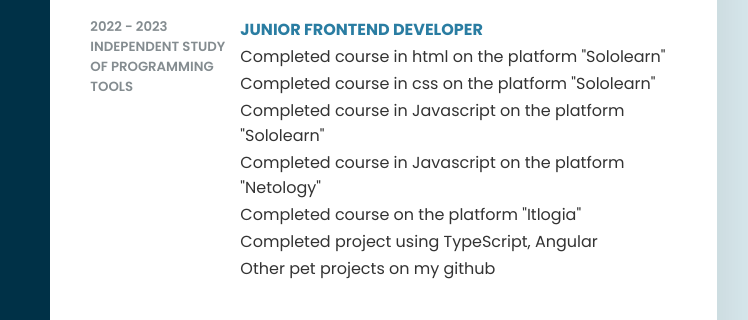
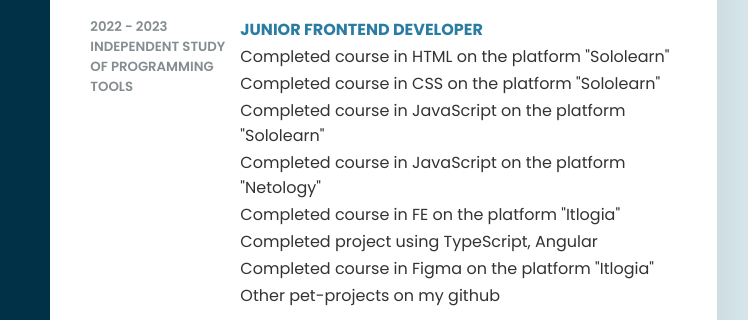
Before and after one commit to danyazavarin/resume, a plain HTML site: page index.html in a window 1280 px wide. Shown: the part 428-748 px from the top of the page, 423-1171 px from the left. Drawn offline with Linux system fonts and the light colour scheme.

Commit message:
Update resume

```diff
--- a/index.html
+++ b/index.html
@@ -111,29 +111,32 @@
                     <h4>Junior Frontend Developer</h4>
                     <ul>
                         <li>
-                            <a href="https://user-images.githubusercontent.com/71292875/197387784-f7ff4a73-e028-445b-ad69-20ad7e4e0867.jpg">Completed
-                                course in html on the platform "Sololearn"</a>
+                            <a href="sololearn_html.jpg">Completed
+                                course in HTML on the platform "Sololearn"</a>
                         </li>
                         <li>
-                            <a href="#">Completed course in css on the platform "Sololearn"</a>
+                            <a href="sololearn_css.jpg">Completed course in CSS on the platform "Sololearn"</a>
                         </li>
                         <li>
-                            <a href="#">Completed course in Javascript on the platform "Sololearn"</a>
+                            <a href="#">Completed course in JavaScript on the platform "Sololearn"</a>
                         </li>
                         <li>
-                            <a href="https://user-images.githubusercontent.com/71292875/197027121-85a188f1-0206-4d95-8cfb-da87c1332eaf.jpg">Completed
-                                course in Javascript on the platform "Netology"</a>
+                            <a href="netology_JS.jpg">Completed
+                                course in JavaScript on the platform "Netology"</a>
                         </li>
                         <li>
-                            <a href="https://user-images.githubusercontent.com/71292875/203118857-b0726fb7-5ec3-49c8-bcda-37d8f47ba7b1.jpg">Completed
-                                course on the platform "Itlogia"</a>
+                            <a href="itlogia_FE.jpg">Completed
+                                course in FE on the platform "Itlogia"</a>
                         </li>
                         <li>
                             <a href="https://danyazavarin.github.io/cars-hw/">Completed project using TypeScript,
                                 Angular</a>
                         </li>
                         <li>
-                            <a href="https://github.com/danyazavarin?tab=repositories">Other pet projects on my
+                            <a href="#">Completed course in Figma on the platform "Itlogia"</a>
+                        </li>
+                        <li>
+                            <a href="https://github.com/danyazavarin?tab=repositories">Other pet-projects on my
                                 github</a>
                         </li>
                     </ul>
```
Also changed, not shown: itlogia_FE.jpg (added), netology_JS.jpg (added), sololearn_css.jpg (added), sololearn_html.jpg (added), 3 other files.
